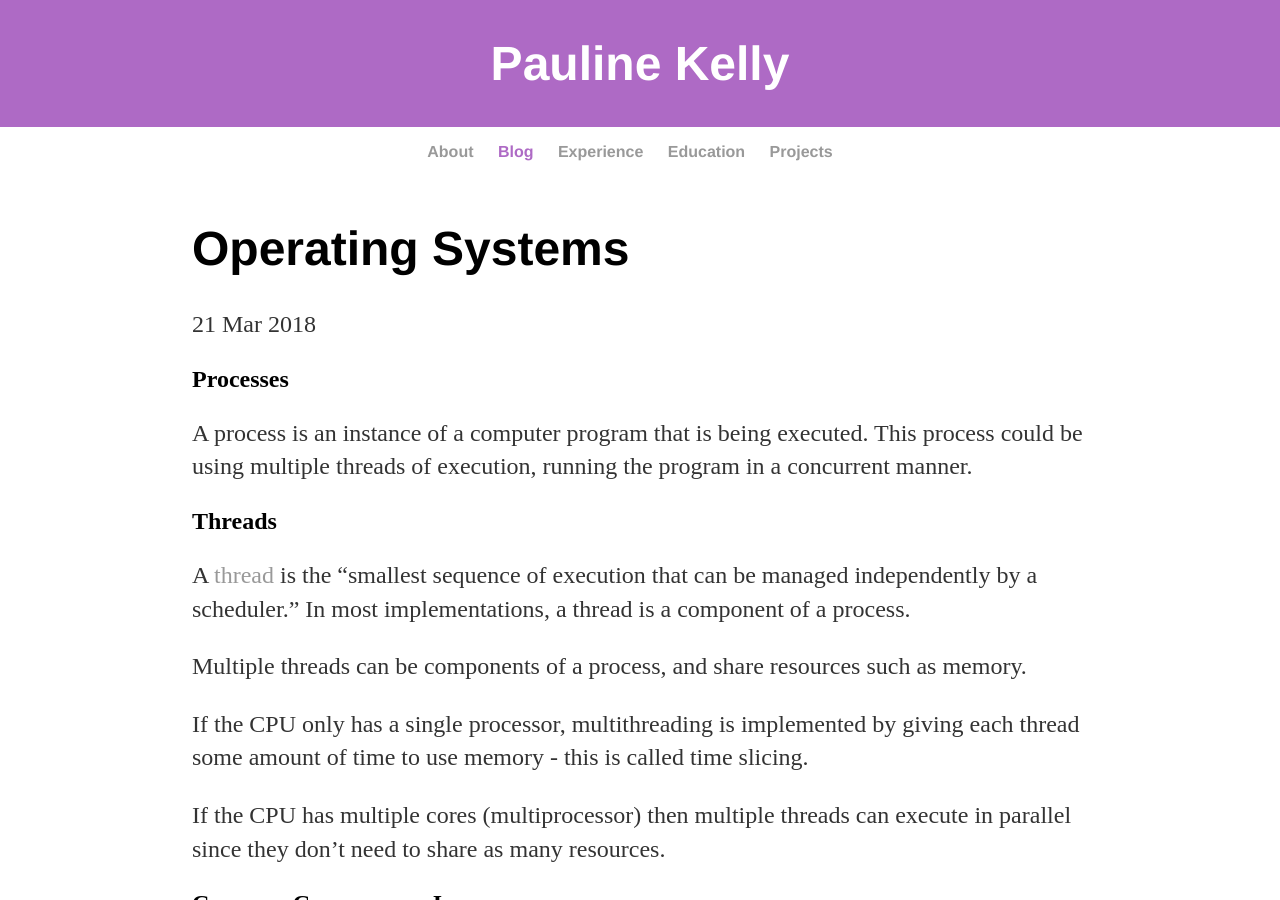
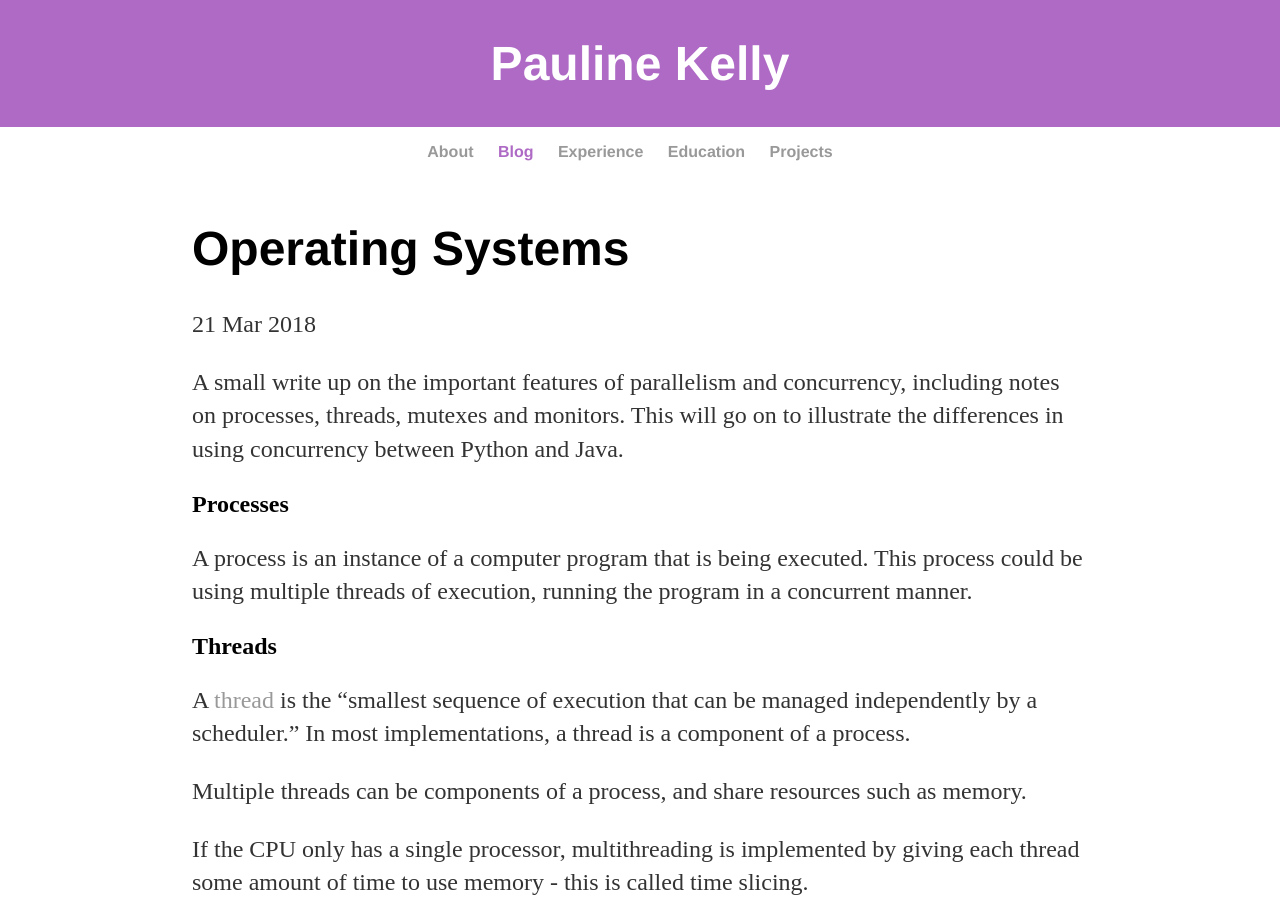
Before and after one commit to Sebbenbear/sebbenbear.github.io, a Jekyll site: the page built from _posts/2018-03-31-operating-systems.md, in a window 1280 px wide and 900 px high. Built offline with Jekyll 4.4.1, drawn with Linux system fonts in a browser that asks for light colours.

Commit message:
Update abstracts for 03-31 and 7-6 blog posts

```diff
--- a/_posts/2018-03-31-operating-systems.md
+++ b/_posts/2018-03-31-operating-systems.md
@@ -3,6 +3,10 @@ layout: post
 title: Operating Systems
 date: 2018-03-21
 ---
+
+A small write up on the important features of parallelism and concurrency, including notes on processes, threads, mutexes and monitors. This will go on to illustrate the differences in using concurrency between Python and Java.
+
+<!--break-->
 
 ## Processes
 
```
Also changed, not shown: _posts/2018-7-6-web-bos-js-30-top-5-days.md (+1 -1 lines).
